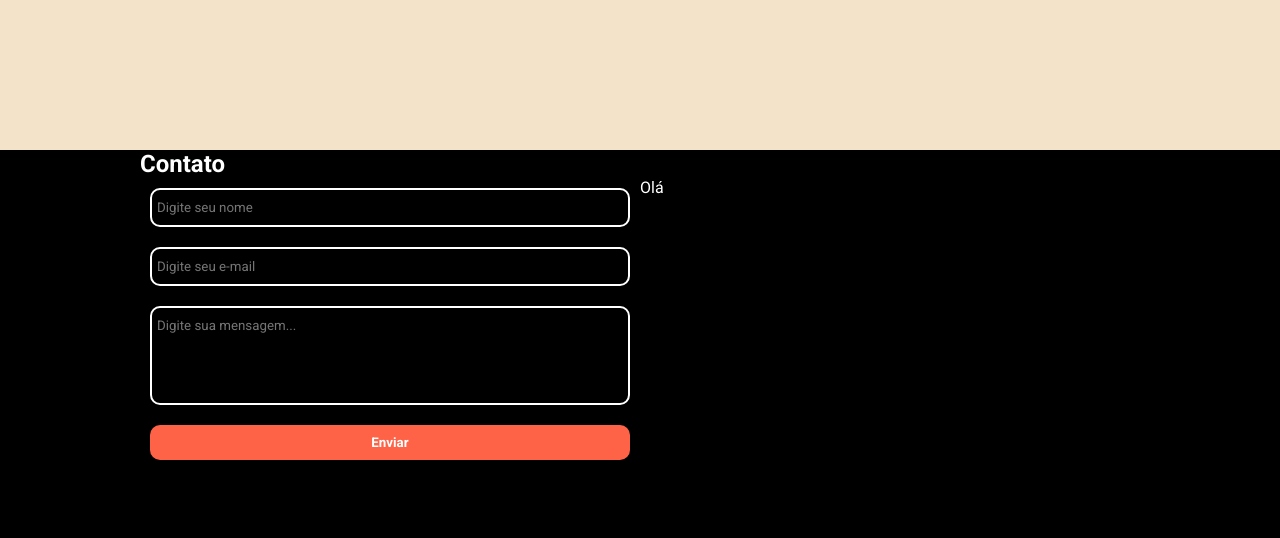
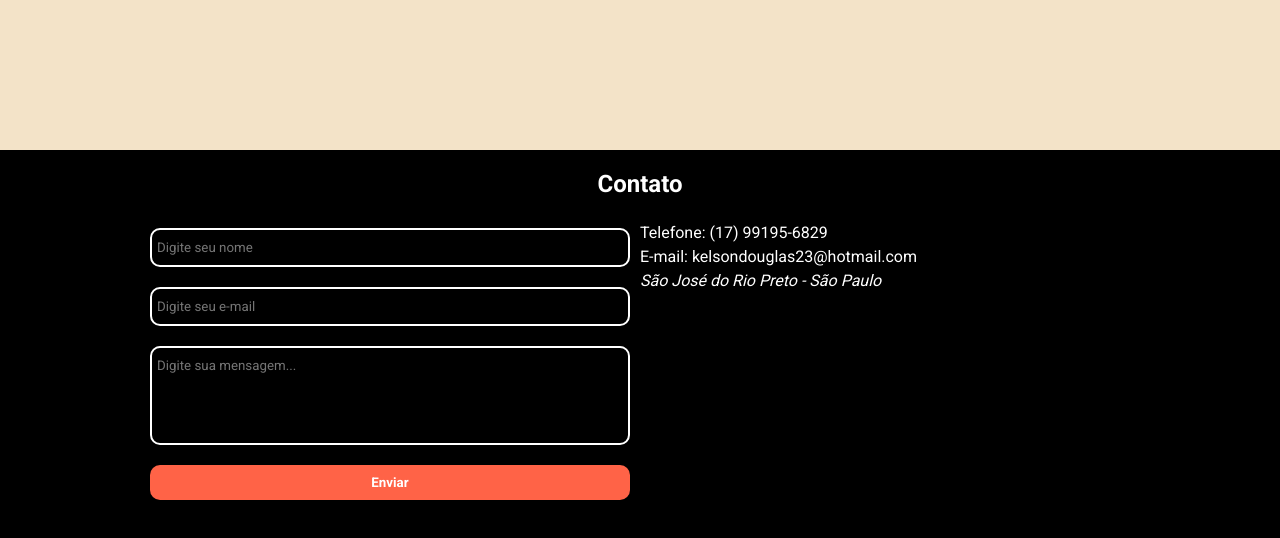
Before and after one commit to kelsondouglas/Projeto-Portfolio, a plain HTML site: page index.html in a window 1280 px wide. Shown: the part 1178-1716 px from the top of the page. Drawn offline with Linux system fonts and the light colour scheme.

Commit message:
Adicionando dados a seção de contato

```diff
--- a/estilo.css
+++ b/estilo.css
@@ -252,6 +252,14 @@ nav ul li a:hover {
 
 .informacoes  {
     flex: 1;
+}
+
+.flex h1 {
     display: flex;
+    justify-content: center;
+    margin: 20px;
+}
 
+.informacoes p {
+    margin: 5px 0;
 }
--- a/index.html
+++ b/index.html
@@ -37,7 +37,7 @@
             <div class="chamada">
                 <h1>Olá, me chamo Kelson</h1>
                 <p>Desenvolvedor Web </p>
-                    <a class="btn-curriculo" href="#"><i class="far fa-file-word"></i>Baixar Currículo</a>
+                    <a class="btn-curriculo" href="https://drive.google.com/u/0/uc?id=1gv0dcJBaN3FywU0-p_PfEceI0aeA9WCs&export=download"><i class="far fa-file-word"></i>Baixar Currículo</a>
             </div>
         </div>
     </section>
@@ -84,8 +84,14 @@
 
                     <div class="informacoes">
                         <p>
-                            Olá
+                            Telefone: (17) 99195-6829
                         </p>
+                        <p>E-mail: kelsondouglas23@hotmail.com</p>
+
+                        <address>
+                            São José do Rio Preto - São Paulo
+                        </address>
+
                     </div>
 
                 </div>
```
